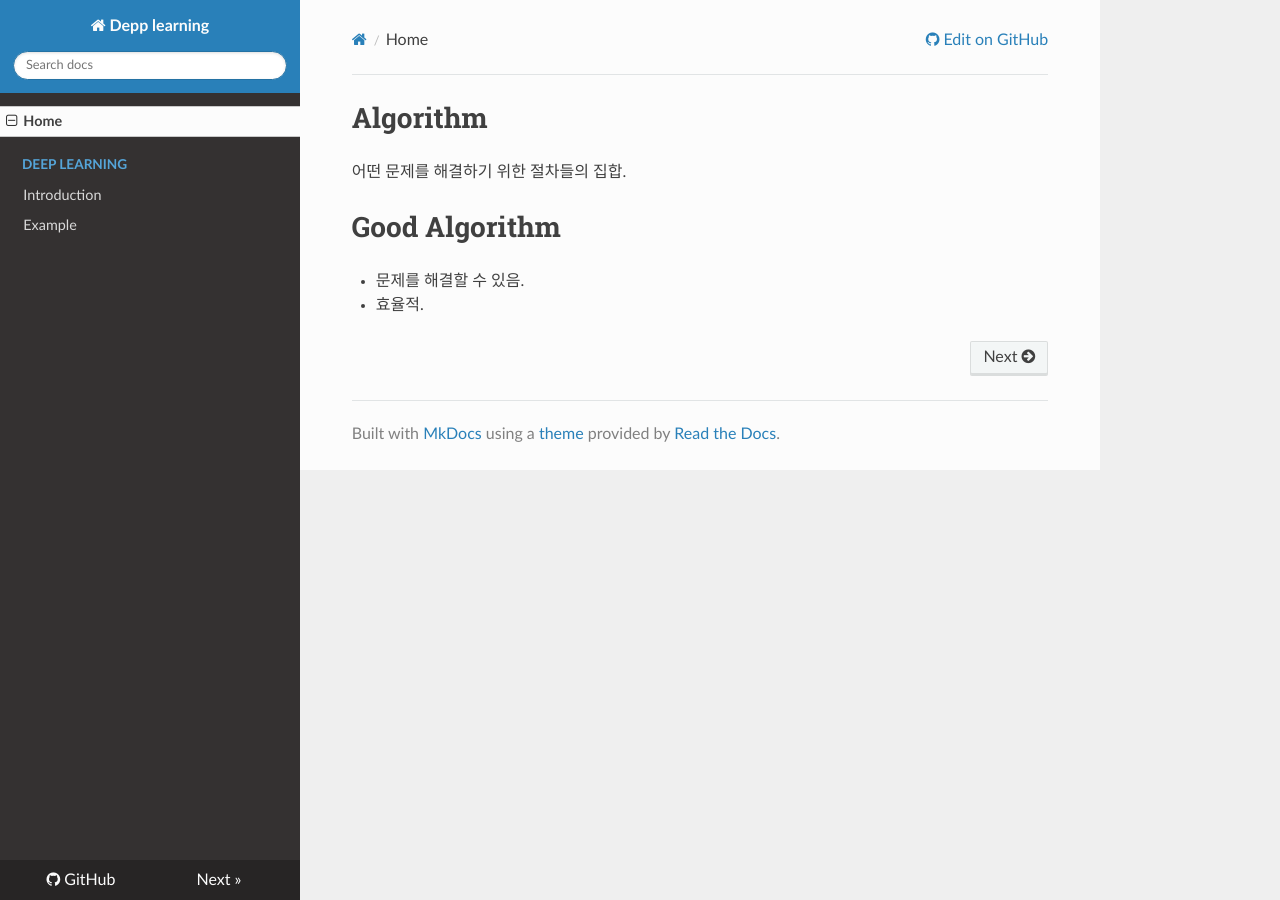
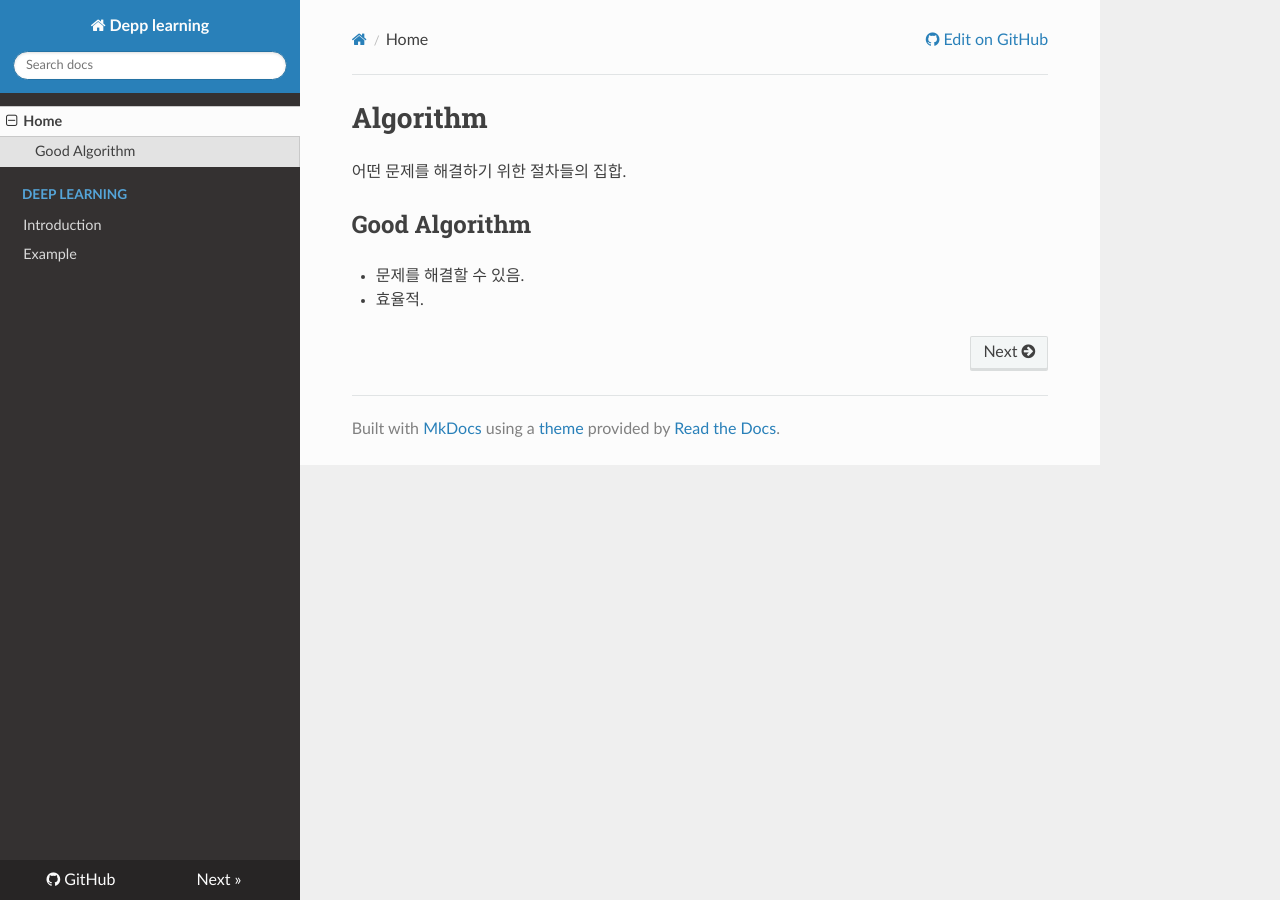
Before and after one commit to WonyoungCho/AI, an MkDocs documentation site: the page built from docs/index.md, in a window 1280 px wide. Built offline with MkDocs 1.6.1, drawn with Linux system fonts in a browser that asks for light colours; nearby versions of some CDN libraries; old or Windows-style settings are respelled for this version of MkDocs.

Commit message:
Update index.md

```diff
--- a/docs/index.md
+++ b/docs/index.md
@@ -2,7 +2,7 @@
 
 어떤 문제를 해결하기 위한 절차들의 집합.
 
-# Good Algorithm
+## Good Algorithm
 
 - 문제를 해결할 수 있음.
 
```
